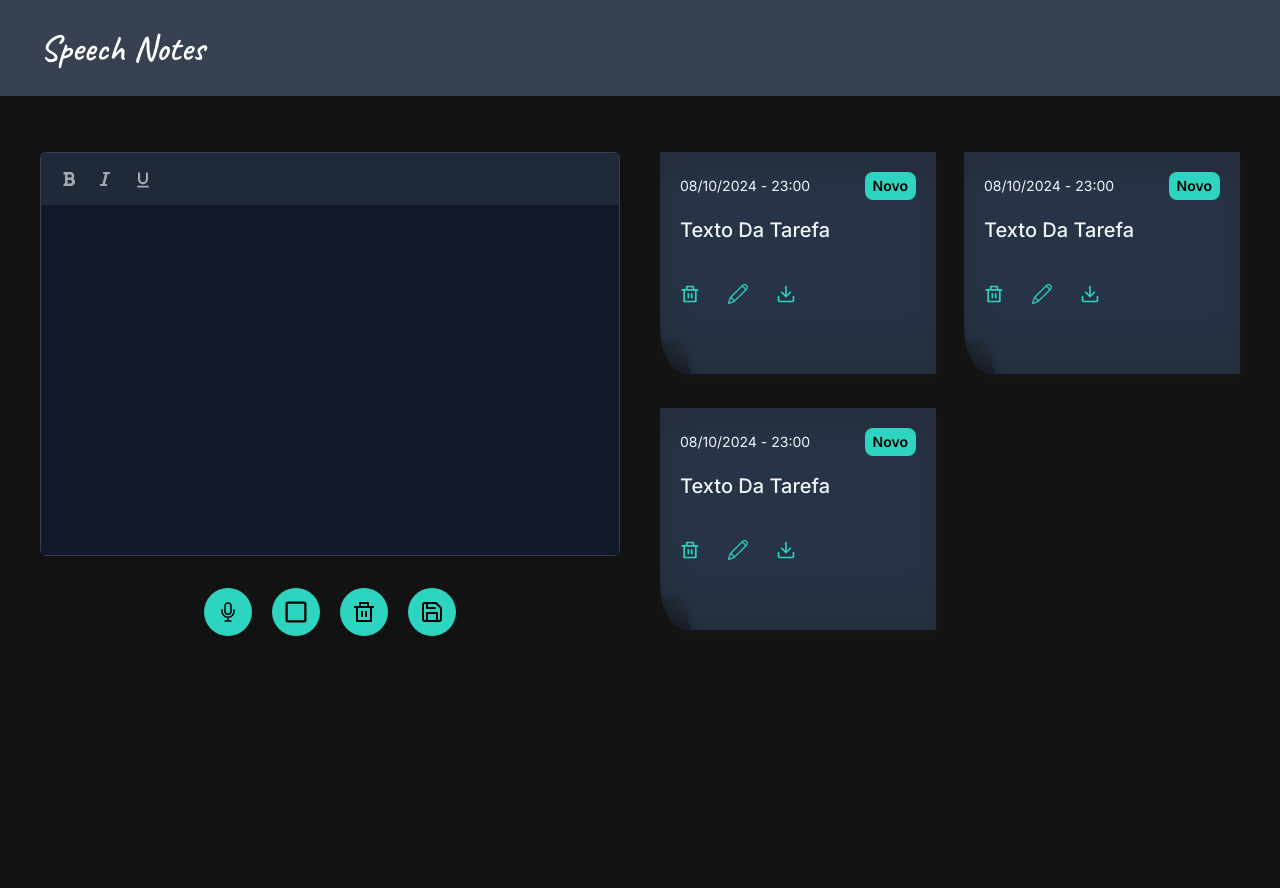
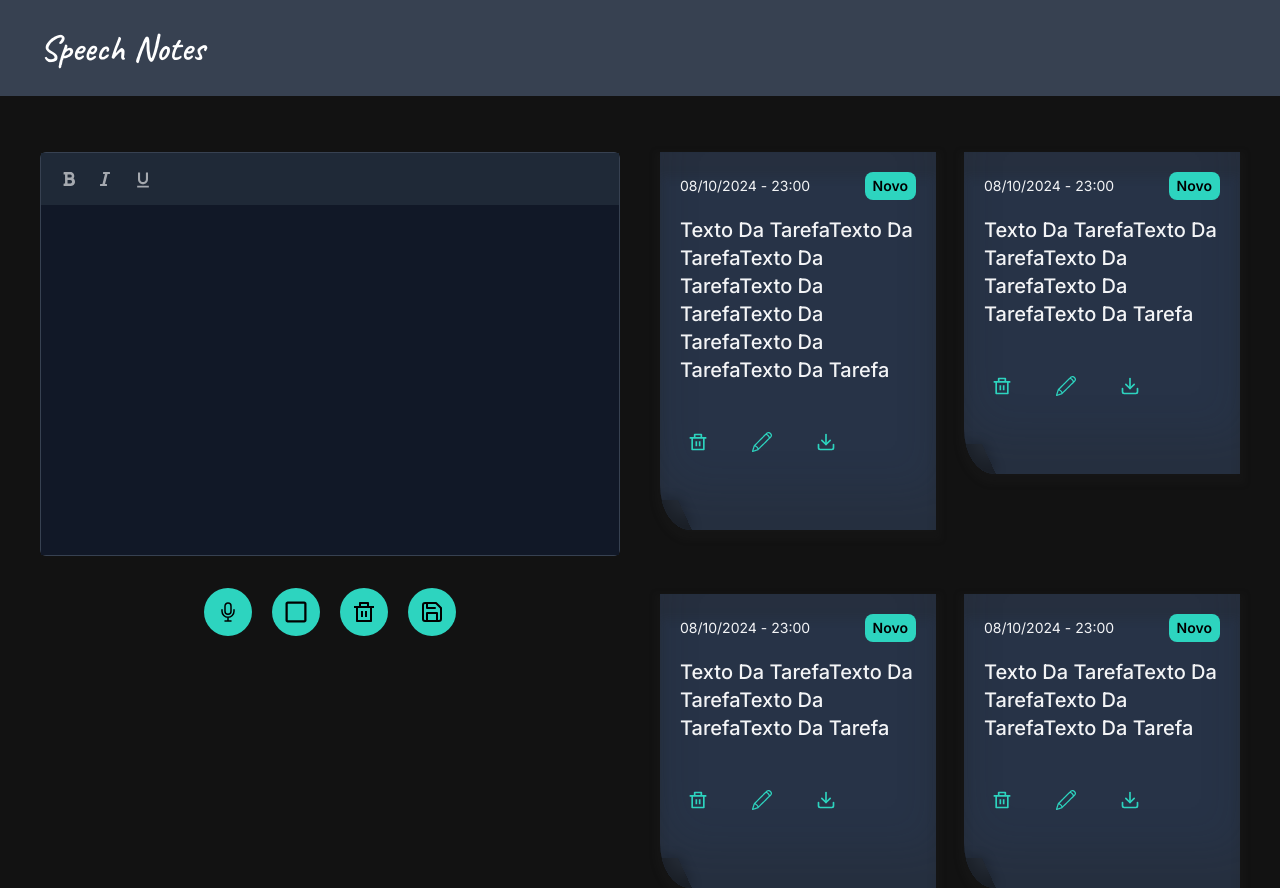
Before and after one commit to gabrielalencs/Quick-Notes, a React (Vite) app: page / in a window 1280 px wide. Before the commit the page ends 800 px from the top, so only its background shows below. Built offline with nearby package versions, Linux system fonts and the light colour scheme.

Commit message:
cleanup: removing unnecessary spaces

```diff
--- a/src/App.css
+++ b/src/App.css
@@ -13,6 +13,10 @@
     .buttonsContainerNoteCreation {
         @apply bg-blue-buttons p-3 rounded-full text-2xl;
     }
+
+    .iconsContainerNote {
+        @apply duration-300 rounded-full h-9 w-9 grid place-items-center hover:bg-[#2dd4bf0a];
+    }
 }
 
 body {
@@ -23,50 +27,6 @@ body {
 
 svg {
     outline: none;
-}
-
-
-/* Animação do cursor */
-@keyframes blink {
-    0% {
-        opacity: 1;
-    }
-
-    50% {
-        opacity: 0;
-    }
-
-    100% {
-        opacity: 1;
-    }
-}
-
-
-.textFormattingButton.text-blue-buttons:hover {
-    color: #2DD4BF;
-}
-
-
-.text-typing {
-    display: inline-block;
-    position: relative;
-
-    &::after {
-        content: '|';
-        position: absolute;
-        top: 0;
-        right: -5px;
-        animation: blink 1s infinite;
-        opacity: 1;
-        color: white;
-    }
-
-    &::before {
-        content: '';
-        display: inline-block;
-        width: 1px;
-        height: 1px;
-    }
 }
 
 
@@ -83,7 +43,7 @@ svg {
 }
 
 
-
+/* Note Container */
 
 .post-it {
     border-radius: 0 0 0 30px / 45px;
@@ -124,9 +84,3 @@ svg {
         width: 75%;
     }
 }
-
-/*
-    <div class="post-it">
-        <h1>teste</h1>
-    </div>
-*/
--- a/src/components/NoteContainer/index.jsx
+++ b/src/components/NoteContainer/index.jsx
@@ -7,7 +7,7 @@ import { LuDownload } from "react-icons/lu";
 
 const NoteContainer = () => {
     return (
-        <div className="flex-1 grid gap-10 sm:grid-cols-2 md:grid-cols-1 lg:grid-cols-2 lg:gap-7 min-[1589px]:grid-cols-3">
+        <div className="flex-1 grid gap-10 sm:grid-cols-2 md:grid-cols-1 lg:grid-cols-2 lg:gap-y-16 lg:gap-7 min-[1589px]:grid-cols-3">
             <div className="post-it text-gray-100 max-w-[300px] md:max-w-[350px]">
                 <div className="flex items-center gap-4 flex-wrap justify-between">
                     <div className="flex items-center flex-wrap gap-1 text-sm">
@@ -22,15 +22,24 @@ const NoteContainer = () => {
                 </div>
 
                 <div className="mt-4">
-                    <h1 className="font-medium text-xl">Texto Da Tarefa</h1>
+                    <h1 className="font-medium text-xl">Texto Da TarefaTexto Da TarefaTexto Da TarefaTexto Da TarefaTexto Da TarefaTexto Da TarefaTexto Da Tarefa</h1>
                 </div>
 
                 <div className="mt-10 flex gap-7 text-[#2DD4BF] text-xl">
+                    <div className="iconsContainerNote">
                         <RiDeleteBinLine />
+                    </div>
+
+                    <div className="iconsContainerNote">
                         <SlPencil />
+                    </div>
+
+                    <div className="iconsContainerNote">
                         <LuDownload />
                     </div>
                 </div>
+            </div>
+
             <div className="post-it text-gray-100 max-w-[300px] md:max-w-[350px]">
                 <div className="flex items-center gap-4 flex-wrap justify-between">
                     <div className="flex items-center flex-wrap gap-1 text-sm">
@@ -45,15 +54,24 @@ const NoteContainer = () => {
                 </div>
 
                 <div className="mt-4">
-                    <h1 className="font-medium text-xl">Texto Da Tarefa</h1>
+                    <h1 className="font-medium text-xl">Texto Da TarefaTexto Da TarefaTexto Da TarefaTexto Da TarefaTexto Da Tarefa</h1>
                 </div>
 
                 <div className="mt-10 flex gap-7 text-[#2DD4BF] text-xl">
+                    <div className="iconsContainerNote">
                         <RiDeleteBinLine />
+                    </div>
+
+                    <div className="iconsContainerNote">
                         <SlPencil />
+                    </div>
+
+                    <div className="iconsContainerNote">
                         <LuDownload />
                     </div>
                 </div>
+            </div>
+
             <div className="post-it text-gray-100 max-w-[300px] md:max-w-[350px]">
                 <div className="flex items-center gap-4 flex-wrap justify-between">
                     <div className="flex items-center flex-wrap gap-1 text-sm">
@@ -68,18 +86,55 @@ const NoteContainer = () => {
                 </div>
 
                 <div className="mt-4">
-                    <h1 className="font-medium text-xl">Texto Da Tarefa</h1>
+                    <h1 className="font-medium text-xl">Texto Da TarefaTexto Da TarefaTexto Da TarefaTexto Da Tarefa</h1>
                 </div>
 
                 <div className="mt-10 flex gap-7 text-[#2DD4BF] text-xl">
+                    <div className="iconsContainerNote">
                         <RiDeleteBinLine />
+                    </div>
+
+                    <div className="iconsContainerNote">
                         <SlPencil />
+                    </div>
+
+                    <div className="iconsContainerNote">
                         <LuDownload />
                     </div>
                 </div>
+            </div>
 
+            <div className="post-it text-gray-100 max-w-[300px] md:max-w-[350px]">
+                <div className="flex items-center gap-4 flex-wrap justify-between">
+                    <div className="flex items-center flex-wrap gap-1 text-sm">
+                        <span>08/10/2024</span>
+                        <span>-</span>
+                        <span>23:00</span>
+                    </div>
 
+                    <div className="bg-[#2DD4BF] px-2 py-1 rounded-lg font-semibold text-black text-sm">
+                        <span>Novo</span>
+                    </div>
+                </div>
 
+                <div className="mt-4">
+                    <h1 className="font-medium text-xl">Texto Da TarefaTexto Da TarefaTexto Da TarefaTexto Da Tarefa</h1>
+                </div>
+
+                <div className="mt-10 flex gap-7 text-[#2DD4BF] text-xl">
+                    <div className="iconsContainerNote">
+                        <RiDeleteBinLine />
+                    </div>
+
+                    <div className="iconsContainerNote">
+                        <SlPencil />
+                    </div>
+
+                    <div className="iconsContainerNote">
+                        <LuDownload />
+                    </div>
+                </div>
+            </div>
         </div>
     )
 }
--- a/src/components/NoteCreationContainer/index.jsx
+++ b/src/components/NoteCreationContainer/index.jsx
@@ -20,13 +20,8 @@ import { FiSave } from "react-icons/fi";
 
 const NoteCreationContainer = () => {
     const [textFormatting, setTextFormatting] = useState([]);
-
     const [recognitionInstance, setRecognitionInstance] = useState(null);
-
-    const [transcriptText, setTranscriptText] = useState('');
     const [interimText, setInterimText] = useState('');
-
-    const [textContainerNote, setTextContainerNote] = useState('');
 
     const containerNoteRef = useRef(null);
 
@@ -97,7 +92,6 @@ const NoteCreationContainer = () => {
                         : interimTranscript += transcript;
                 }
 
-                setTranscriptText((prevText) => prevText + finalTranscript);
                 setInterimText(interimTranscript);
 
                 if (containerNoteRef.current) {
@@ -128,28 +122,16 @@ const NoteCreationContainer = () => {
         }
     };
 
-    useEffect(() => {
-        const textContent = containerNoteRef.current.textContent;
-
-        if (!textContent) {
-            setTranscriptText('');
-        }
-
-    }, [containerNoteRef?.current?.textContent]);
-
-
 
     // clear note creation container - button three
 
     const clearTextFromNotepad = () => {
         containerNoteRef.current.innerText = '';
-        setTranscriptText('');
 
         containerNoteRef.current.focus();
 
         console.log(textFormatting);
         setTextFormatting([])
-
     };
 
 
@@ -185,27 +167,16 @@ const NoteCreationContainer = () => {
                         ref={containerNoteRef}
                         contentEditable
                         suppressContentEditableWarning
-                    ></span>
+                    />
                     <span className='outline-none text-white opacity-50'>{interimText}</span>
                 </div>
             </div>
 
-            <div className='flex justify-center gap-5 mt-8'>
-                <button className='buttonsContainerNoteCreation buttonTooltip' onClick={startRecognition}>
-                    <IoMicOutline />
-                </button>
-
-                <button className='buttonsContainerNoteCreation buttonTooltip' onClick={stopRecognition}>
-                    <FaRegSquare />
-                </button>
-
-                <button className='buttonsContainerNoteCreation buttonTooltip' onClick={clearTextFromNotepad}>
-                    <RiDeleteBinLine />
-                </button>
-
-                <button className='buttonsContainerNoteCreation buttonTooltip'>
-                    <FiSave />
-                </button>
+            <div className='flex justify-center gap-5 flex-wrap mt-8'>
+                <button className='buttonsContainerNoteCreation buttonTooltip' onClick={startRecognition}><IoMicOutline /></button>
+                <button className='buttonsContainerNoteCreation buttonTooltip' onClick={stopRecognition}><FaRegSquare /></button>
+                <button className='buttonsContainerNoteCreation buttonTooltip' onClick={clearTextFromNotepad}><RiDeleteBinLine /></button>
+                <button className='buttonsContainerNoteCreation buttonTooltip'><FiSave /></button>
             </div>
         </div>
     );
```
Lines whose indentation alone changed are shown as unchanged.
